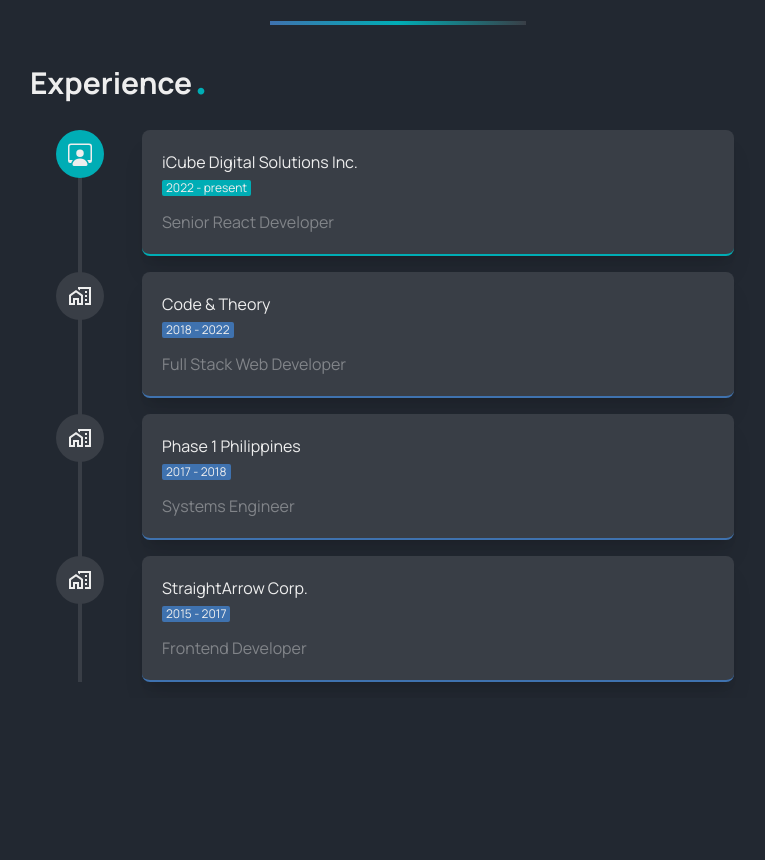
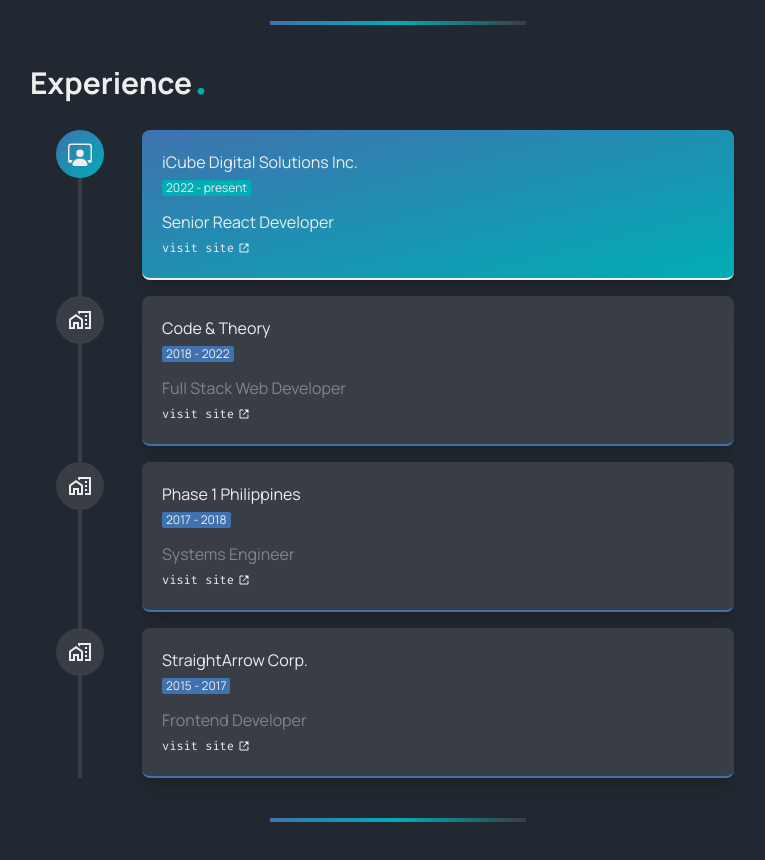
Before and after one commit to brynldrn/baeq-next-latest, a Next.js app: page / in a window 1280 px wide. Shown: the part 340-1200 px from the top of the page, without its empty margins (242-1007 px from the left). Before the commit the page ends 1038 px from the top, so only its background shows below. Built offline with nearby package versions, Linux system fonts and the light colour scheme.

Commit message:
feat(optimization): improve timeline

```diff
--- a/app/components/Timeline.tsx
+++ b/app/components/Timeline.tsx
@@ -1,5 +1,6 @@
 import { BsPersonWorkspace } from 'react-icons/bs'
 import { MdOutlineHomeWork } from 'react-icons/md'
+import { BiLinkExternal } from 'react-icons/bi'
 
 export default function Timeline() {
   return (
@@ -15,16 +16,20 @@
           {/* timeline item */}
           <div className="relative mb-4">
             {/* timeline icon */}
-            <div className='absolute top-0 -left-[86px] w-12 h-12 rounded-full text-2xl text-theme-white bg-theme-light-blue flex items-center justify-center'>
+            <div className='absolute top-0 -left-[86px] w-12 h-12 rounded-full text-2xl text-theme-white bg-gradient-to-br from-theme-blue to-theme-light-blue flex items-center justify-center'>
               <BsPersonWorkspace />
             </div>
             {/* timeline body */}
-            <div className='mix-blend-normal rounded-lg shadow-xl bg-theme-gray p-5 relative text-theme-white border-b-2 border-b-theme-light-blue'>
+            <div className='mix-blend-normal rounded-lg shadow-xl bg-gradient-to-br from-theme-blue to-theme-light-blue p-5 relative text-theme-white border-b-2 border-b-theme-white'>
               <h2 className='block mb-3'>
                 <span className='block'>iCube Digital Solutions Inc.</span>
                 <span className='text-xs inline-block bg-theme-light-blue rounded-sm px-1'>2022 - present</span>
               </h2>
-              <p className='text-theme-white/40'>Senior React Developer</p>
+              <p className='text-theme-white'>Senior React Developer</p>
+              <a href="https://i-cube-digitalsolutions.com/" target="_blank" className='inline-flex gap-1 items-center'>
+                <span>Visit Site</span>
+                <BiLinkExternal />
+              </a>
             </div>
           </div>
           {/* timeline item */}
@@ -40,6 +45,10 @@
                 <span className='text-xs inline-block bg-theme-blue rounded-sm px-1'>2018 - 2022</span>
               </h2>
               <p className='text-theme-white/40'>Full Stack Web Developer</p>
+              <a href="https://www.codeandtheory.com/" target="_blank" className='inline-flex gap-1 items-center'>
+                <span>Visit Site</span>
+                <BiLinkExternal />
+              </a>
             </div>
           </div>
           {/* timeline item */}
@@ -55,6 +64,10 @@
                 <span className='text-xs inline-block bg-theme-blue rounded-sm px-1'>2017 - 2018</span>
               </h2>
               <p className='text-theme-white/40'>Systems Engineer</p>
+              <a href="https://www.phase1-ph.com/" target="_blank" className='inline-flex gap-1 items-center'>
+                <span>Visit Site</span>
+                <BiLinkExternal />
+              </a>
             </div>
           </div>
           {/* timeline item */}
@@ -70,6 +83,10 @@
                 <span className='text-xs inline-block bg-theme-blue rounded-sm px-1'>2015 - 2017</span>
               </h2>
               <p className='text-theme-white/40'>Frontend Developer</p>
+              <a href="https://www.straightarrow.com.ph/" target="_blank" className='inline-flex gap-1 items-center'>
+                <span>Visit Site</span>
+                <BiLinkExternal />
+              </a>
             </div>
           </div>
         </div>
--- a/app/globals.css
+++ b/app/globals.css
@@ -24,3 +24,7 @@
 
   text-decoration: none;
 }
+
+a:not([href^="#"]) {
+  @apply font-mono text-xs lowercase hover:underline;
+}
--- a/app/page.tsx
+++ b/app/page.tsx
@@ -27,6 +27,9 @@
 
         {/* timeline component */}
         <Timeline />
+
+        {/* separator component */}
+        <Separator />
       </div>
     </main>
   )
```
